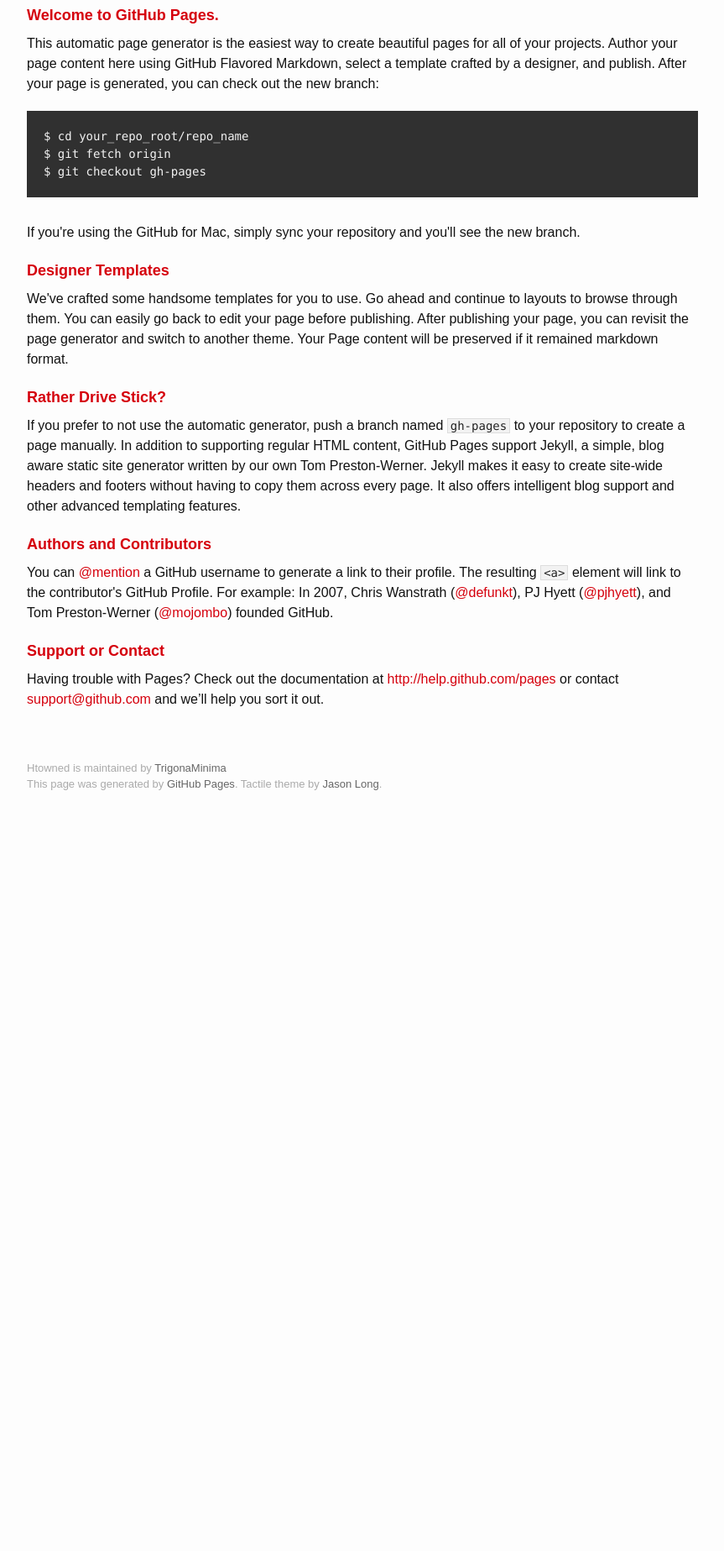
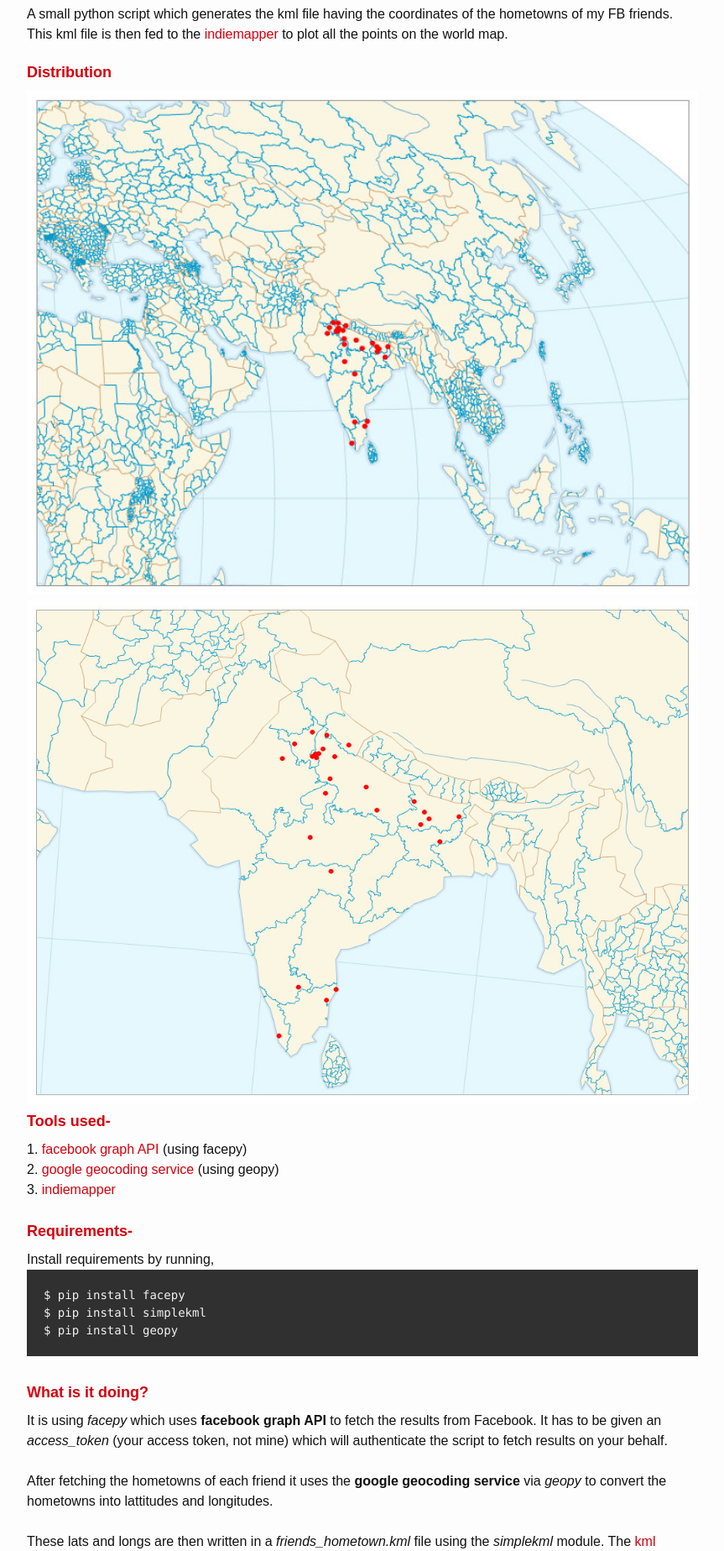
Before and after one commit to TrigonaMinima/HTowned, a plain HTML site: page index.html in a window 1280 px wide. Shown: the part 266-2113 px from the top of the page at 84% size, without its empty margins (208-1071 px from the left). Before the commit the page ends 1240 px from the top, so only its background shows below. Drawn offline with Linux system fonts and the light colour scheme; a web font is replaced by a local one.

Commit message:
Description added on the project site.

```diff
--- a/index.html
+++ b/index.html
@@ -18,8 +18,8 @@
       <div class="inner">
 
         <header>
-          <h1>Htowned</h1>
-          <h2>A distribution of my Facebook friends’ hometowns on the World Map.</h2>
+          <h1>HTowned</h1>
+          <h2>A distribution of my Facebook friends' hometowns on the World Map.</h2>
         </header>
 
         <section id="downloads" class="clearfix">
@@ -29,44 +29,70 @@
         </section>
 
         <hr>
+          <section id="main_content">
+          <p>A small python script which generates the kml file having the coordinates of the hometowns of my FB friends. This kml file is then fed to the <a href="http://indiemapper.com/">indiemapper</a> to plot all the points on the world map.</p>
 
-        <section id="main_content">
-          <h3>
-<a name="welcome-to-github-pages" class="anchor" href="#welcome-to-github-pages"><span class="octicon octicon-link"></span></a>Welcome to GitHub Pages.</h3>
+            <h3>
+              <a name="Distribution" class="anchor" href="#Distribution"><span class="octicon octicon-link"></span></a>Distribution
+            </h3>
 
-<p>This automatic page generator is the easiest way to create beautiful pages for all of your projects. Author your page content here using GitHub Flavored Markdown, select a template crafted by a designer, and publish. After your page is generated, you can check out the new branch:</p>
+          <img src="images/friends04.jpg" alt="Friends' View" style="width:800px;height:600px">
+          <img src="images/friends05.jpg" alt="Friends' View" style="width:800px;height:600px">
 
-<pre><code>$ cd your_repo_root/repo_name
-$ git fetch origin
-$ git checkout gh-pages
+            <h3>
+              <a name="Tools used" class="anchor" href="#Tools-used"><span class="octicon octicon-link"></span></a>Tools used-
+            </h3>
+          1. <a href="https://developers.facebook.com/docs/graph-api/">facebook graph API</a> (using facepy)  </br>
+          2. <a href="https://developers.google.com/maps/documentation/javascript/geocoding?hl=en">google geocoding service
+              </a> (using geopy)  </br>
+          3. <a href="http://indiemapper.com/">indiemapper</a>
+          </br></br>
+
+            <h3>
+              <a name="Requirements" class="anchor" href="#Requirements"><span class="octicon octicon-link"></span></a>Requirements-
+            </h3>
+        Install requirements by running,
+<pre><code>$ pip install facepy
+$ pip install simplekml
+$ pip install geopy
 </code></pre>
 
-<p>If you're using the GitHub for Mac, simply sync your repository and you'll see the new branch.</p>
+  <h3><a name="What is it doing?" class="anchor" href="#What is it doing?"><span class="octicon octicon-link"></span></a>What is it doing?</h3>
+
+              <p>
+              It is using <em>facepy</em> which uses <strong>facebook graph API</strong> to fetch the results from Facebook. It has to be given an <em>access_token</em> (your access token, not mine) which will authenticate the script to fetch results on your behalf.
+              </br></br>
+              After fetching the hometowns of each friend it uses the <strong>google geocoding service</strong> via <em>geopy</em> to convert the hometowns into lattitudes and longitudes.
+              </br></br>
+              These lats and longs are then written in a <em>friends_hometown.kml</em> file using the <em>simplekml</em> module. The <a href="https://en.wikipedia.org/wiki/Keyhole_Markup_Language">kml</a> (keyhole markup language) is an XML notation for expressing geographic annotation and visualization within Internet-based, two-dimensional maps and three-dimensional Earth browsers (It's the wiki definition BTW ;)).
+              </br></br>
+              Now, that we have our data in the required format we can plot it however we want. I just wanted to plot them on the World map, so I used [Indiemapper][4], which is a good mapping platform if you have the data.
+              </p>
 
 <h3>
-<a name="designer-templates" class="anchor" href="#designer-templates"><span class="octicon octicon-link"></span></a>Designer Templates</h3>
+<a name="Inspiration" class="anchor" href="#Inspiration"><span class="octicon octicon-link"></span></a>Inspiration</h3>
 
-<p>We've crafted some handsome templates for you to use. Go ahead and continue to layouts to browse through them. You can easily go back to edit your page before publishing. After publishing your page, you can revisit the page generator and switch to another theme. Your Page content will be preserved if it remained markdown format.</p>
+<p>
+  Inspiration for this mini project was obtained when I was reading a few answers on <a href="https://www.quora.com/What-are-the-best-Python-scripts-youve-ever-written">this</a> question asked on Quora. This question have 98 answers as of today. There are many bullshit answers but some are interesting. From the 2nd part of <a href="http://qr.ae/aNa1J">this answer</a> where the bus travelers all over India on a day are plotted. This sparked an idea in my mind. </br>
+  How I reached the hometowns was due to my mother who was asking about the hailing places of my friends. Please don't ask me why?  Even I don't know why.
+</p>
 
 <h3>
-<a name="rather-drive-stick" class="anchor" href="#rather-drive-stick"><span class="octicon octicon-link"></span></a>Rather Drive Stick?</h3>
+<a name="TODO" class="anchor" href="#todo"><span class="octicon octicon-link"></span></a>To/Can be done...</h3>
 
-<p>If you prefer to not use the automatic generator, push a branch named <code>gh-pages</code> to your repository to create a page manually. In addition to supporting regular HTML content, GitHub Pages support Jekyll, a simple, blog aware static site generator written by our own Tom Preston-Werner. Jekyll makes it easy to create site-wide headers and footers without having to copy them across every page. It also offers intelligent blog support and other advanced templating features.</p>
+<p>There are a few things which can be done here. These things wont be of much magnitude but might help in beautifying the distribution images.</p>
 
-<h3>
-<a name="authors-and-contributors" class="anchor" href="#authors-and-contributors"><span class="octicon octicon-link"></span></a>Authors and Contributors</h3>
+1. Try the above distribution with <strong>D3</strong>. There are very pretty visualizations which can be done by the D3. Although I have heard D3's learning curve is steep.</br></br>
+2. Along with the distribution points display <strong>name of the place</strong> being marked on the map (or some hover kind of thing).</br></br>
+3. Since I only have 100 FB friends and all are form India, I couldn't make the distribution over the whole World Map. Will try this later in life when I will be having more diversified friends (or I can try the script with someone who just makes FB friends blindly).</br></br>
 
-<p>You can <a href="https://github.com/blog/821" class="user-mention">@mention</a> a GitHub username to generate a link to their profile. The resulting <code>&lt;a&gt;</code> element will link to the contributor's GitHub Profile. For example: In 2007, Chris Wanstrath (<a href="https://github.com/defunkt" class="user-mention">@defunkt</a>), PJ Hyett (<a href="https://github.com/pjhyett" class="user-mention">@pjhyett</a>), and Tom Preston-Werner (<a href="https://github.com/mojombo" class="user-mention">@mojombo</a>) founded GitHub.</p>
 
-<h3>
-<a name="support-or-contact" class="anchor" href="#support-or-contact"><span class="octicon octicon-link"></span></a>Support or Contact</h3>
-
-<p>Having trouble with Pages? Check out the documentation at <a href="http://help.github.com/pages">http://help.github.com/pages</a> or contact <a href="mailto:support@github.com">support@github.com</a> and we’ll help you sort it out.</p>
+SR.
         </section>
 
         <footer>
-          Htowned is maintained by <a href="https://github.com/TrigonaMinima">TrigonaMinima</a><br>
-          This page was generated by <a href="http://pages.github.com">GitHub Pages</a>. Tactile theme by <a href="https://twitter.com/jasonlong">Jason Long</a>.
+          HTowned is maintained by <a href="https://github.com/TrigonaMinima">TrigonaMinima</a><br>
+          This page was partially generated by <a href="http://pages.github.com">GitHub Pages</a>.
         </footer>
 
                   <script type="text/javascript">
```
Also changed, not shown: images/friends04.jpg (added), images/friends05.jpg (added), 1 other file.
